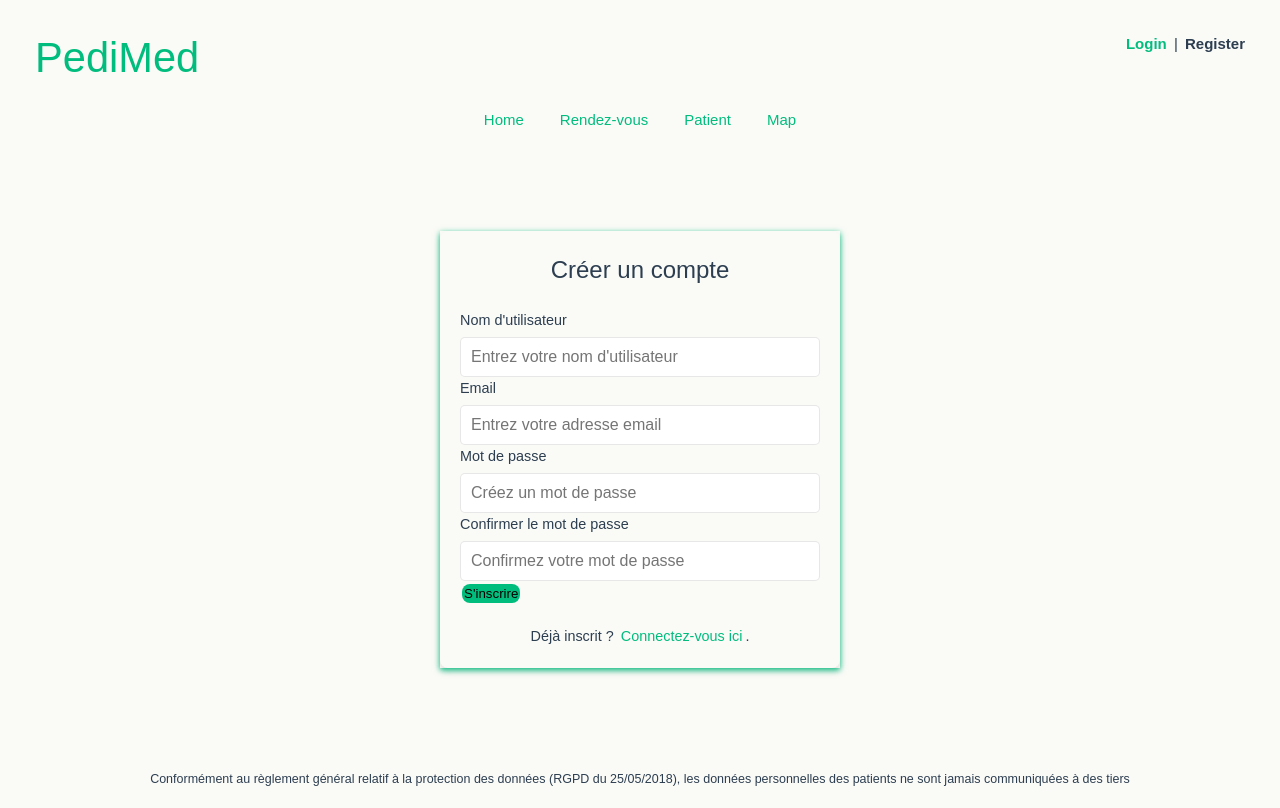
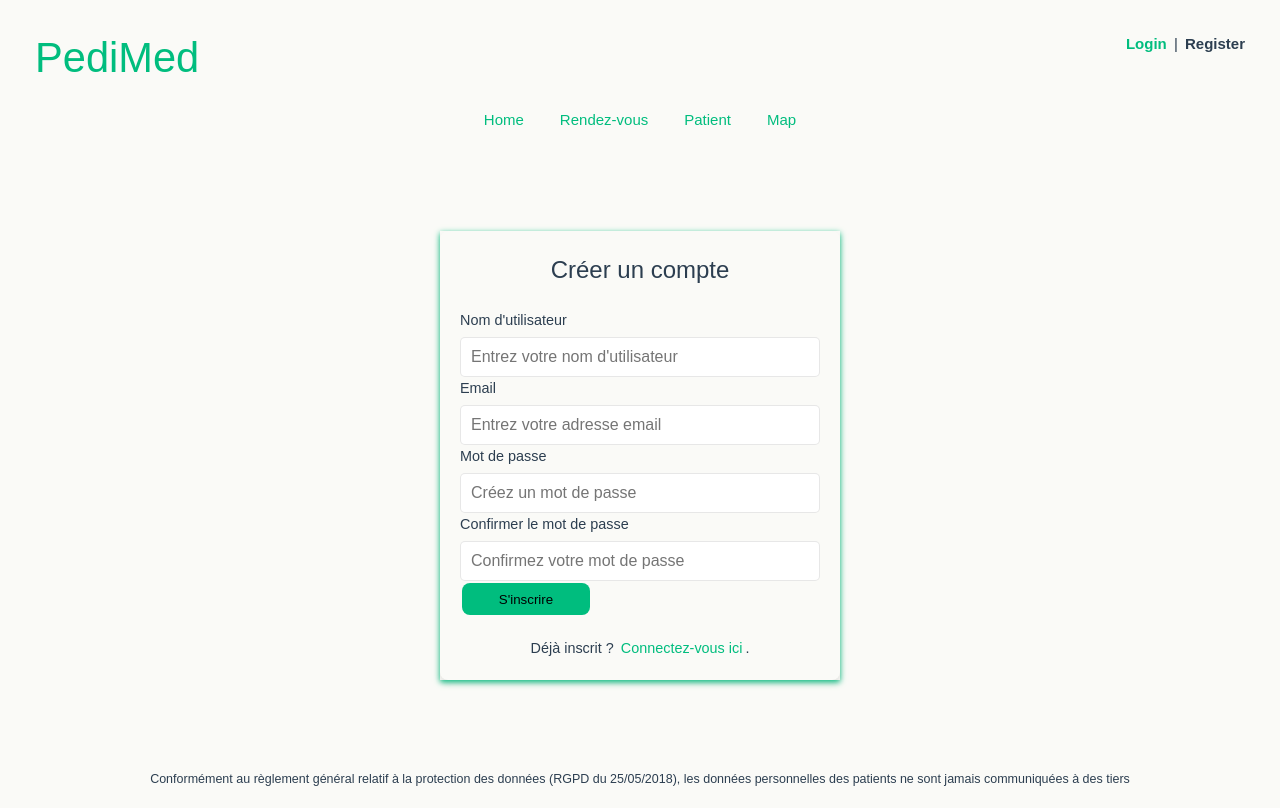
Before and after one commit to LJKhnor/peditrack_vue_2, a Vue app: page /register in a window 1280 px wide. Built offline with nearby package versions, Linux system fonts and the light colour scheme; no server answers.

Commit message:
change to the register button

```diff
--- a/src/views/RegisterView.vue
+++ b/src/views/RegisterView.vue
@@ -11,6 +11,7 @@
             id="username"
             v-model="form.username"
             placeholder="Entrez votre nom d'utilisateur"
+            required
           />
         </div>
         <div class="form-group">
@@ -21,6 +22,7 @@
             id="mail"
             v-model="form.mail"
             placeholder="Entrez votre adresse email"
+            required
           />
         </div>
         <div class="form-group">
@@ -31,6 +33,7 @@
             id="password"
             v-model="form.password"
             placeholder="Créez un mot de passe"
+            required
           />
         </div>
         <div class="form-group">
@@ -41,6 +44,7 @@
             id="confirm-password"
             v-model="form.confirmPassword"
             placeholder="Confirmez votre mot de passe"
+            required
           />
         </div>
         <button type="submit" class="btn register-btn">S'inscrire</button>
@@ -87,7 +91,7 @@ export default {
           },
           options
         )
-        console.log('apiClient repsone : ', response)
+        console.log('apiClient respone : ', response)
         router.push('/login')
       } catch (error) {
         console.error('Register failed : ', error)
@@ -119,7 +123,10 @@ body {
   height: 100vh;
   margin: 0;
 }
-
+.register-btn {
+  width: 10vw;
+  height: 4vh;
+}
 .register-page {
   width: 100%;
   max-width: 400px;
```
